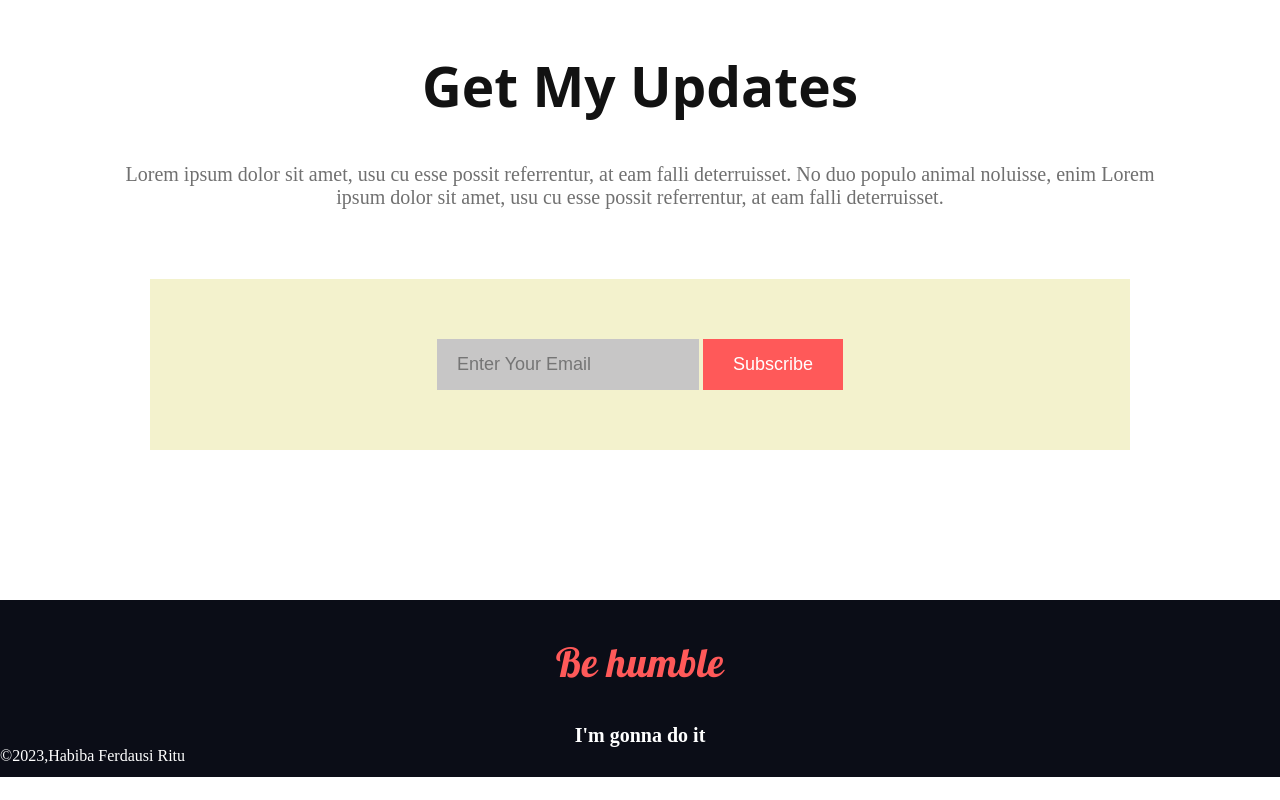
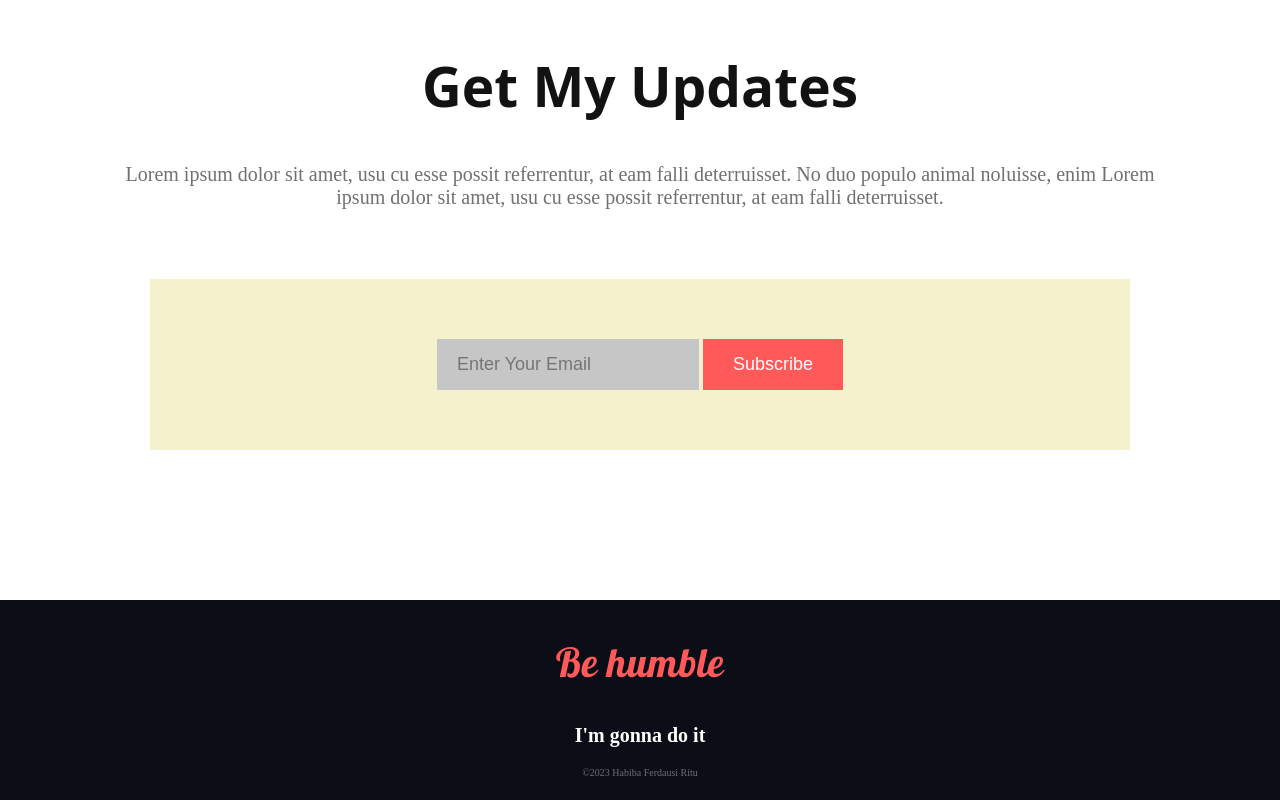
Before and after one commit to Habibaferdausi/donate-today-ll, a plain HTML site: page index.html in a window 1280 px wide. Shown: the part 3675-4475 px from the top of the page. Before the commit the page ends 4452 px from the top, so only its background shows below. Drawn offline with Linux system fonts and the light colour scheme.

Commit message:
update footer

```diff
--- a/index.html
+++ b/index.html
@@ -132,7 +132,7 @@
       <h1> Be humble</h1>
       <h5>I'm gonna do it</h5>
       <p>
-      ©2023,Habiba Ferdausi Ritu
+      ©2023 Habiba Ferdausi Ritu
       </p>
     </footer>
   </body>
--- a/style.css
+++ b/style.css
@@ -278,7 +278,7 @@
 }
 footer {
   background-color: #0b0d17;
-  height: 177px;
+  height: 200px;
   width: 100%;
 }
 footer h1 {
@@ -299,4 +299,8 @@ footer h5 {
 }
 footer p {
   color: white;
+  text-align: center;
+  margin-top: 20px;
+  color: #707070;
+  font-size: 10px;
 }
```
